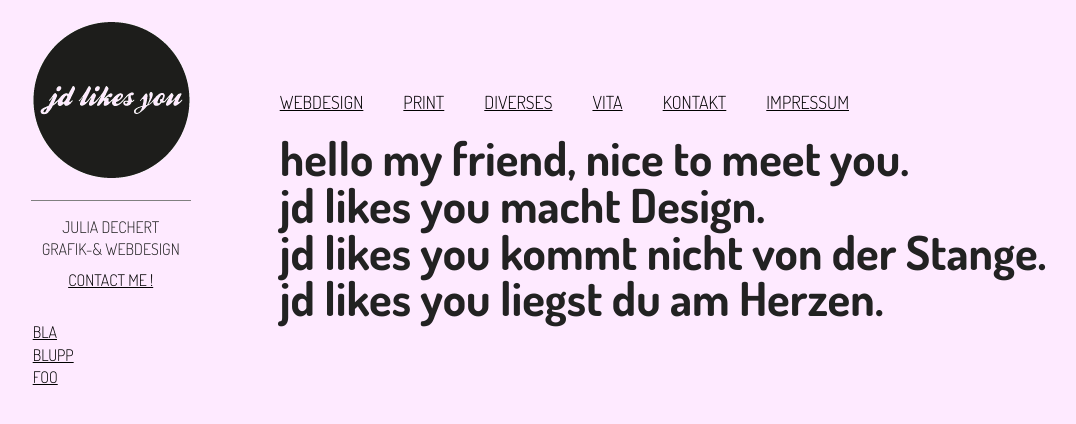
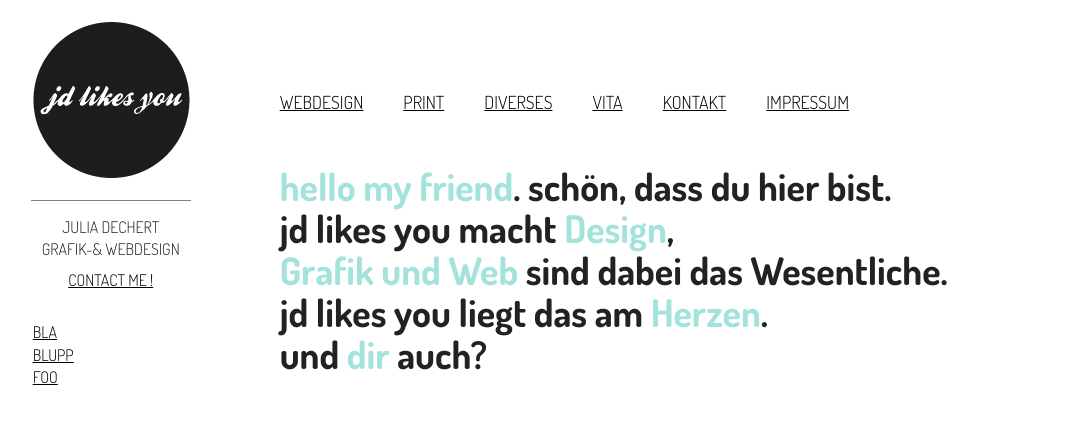
Before and after one commit to jd-likes-you/jdlikesyou.de, a PHP site: page / in a window 1280 px wide. Shown: the top 424 px of the page, without its empty margins (85-1161 px from the left). Run offline with PHP 8.4, Linux system fonts and the light colour scheme.

Commit message:
several design changes: font-sizes, font-colors, size of slider

```diff
--- a/css/main.css
+++ b/css/main.css
@@ -9,11 +9,12 @@ html{
 	body {
 		margin-top: 20px;
 		margin-bottom: 30px;
-		background-color: #f5ffff;
 	}
 
 	h1 {
 		margin-bottom: 10px;
+		font-size: 38px;
+		margin-top: 44px;
 	}
 
 	h2 {
@@ -45,7 +46,7 @@ html{
 	}
 
 	nav a.active:hover {
-		border-bottom: 1px solid #971449;
+		border-bottom: 1px solid #277DAC;
 	}
 
 	#nav-top a {
@@ -79,7 +80,7 @@ html{
 	}
 
 	a:hover {
-		color:#971449;
+		color:#277DAC;
 	}
 
 	p.image-description {
@@ -88,14 +89,26 @@ html{
 	}
 
 	#introtext {
-		font-size: 40px;
-		line-height: 35pt;
+    	font-size: 38px;
+    	font-weight: bold;
+    	line-height: 42px;
+    	margin-top: 50px;
 	}
 
 	#intro-img {
 		margin-bottom: 0;
    		padding-bottom: 20px;
    		border-bottom: 1px solid grey;
+	}
+
+	span.colortext {
+		color: #277DAC;
+	}
+
+
+	#line {
+		width: 1500px;
+		height: 30px;
 	}
 
 	/* ============================= */
@@ -115,10 +128,9 @@ html{
 	/* ============================= */
 
 	div.orbit-wrapper {
-		width: 700px !important;
+		width: 730px !important;
 		margin-bottom:10px;
-		border: 1px solid #d1d3d4;
-		}
+	}
 
  	div.orbit-wrapper div.slider-nav span {
 		height: 70px;
--- a/index.php
+++ b/index.php
@@ -2,17 +2,18 @@
 	require 'header.php';
 ?>
 
-<article id="introtext">
-	<h1>
-	hello my friend, nice to meet you.
+<p id="introtext">
+	<span class="colortext">hello my friend</span>. schön, dass du hier bist.
 	<br>
-	jd likes you macht Design.
+	jd likes you macht <span class="colortext">Design</span>,
 	<br>
-	jd likes you kommt nicht von der Stange.
+	<span class="colortext">Grafik und Web</span> sind dabei das Wesentliche.
 	<br>
-	jd likes you liegst du am Herzen.
-	</h1>
-</article>
+	jd likes you liegt das am <span class="colortext">Herzen</span>.
+	<br>
+	und <span class="colortext">dir</span> auch?
+	<br>
+</p>
 
 <?php
 	require 'footer.php';
--- a/js/fade.js
+++ b/js/fade.js
@@ -1,18 +1,18 @@
 function fade() {
 	var colors=[
-		"#EAFFFF",
-		"#EAFFE7",
-		"#FFF1DA",
-		"#FFEAFF",
-		"#EDE6F5"
+		"#DB6954",
+		"#C6C385",
+		"#5D8AA8",
+		"#A3E3DB",
+		"#915C83"
 	];
 
     var color = colors[Math.floor(Math.random()*colors.length)]
-    $("body").stop().animate({ backgroundColor: color}, 10000);
+    $(".colortext").stop().animate({ color: color}, 3000);
     console.log(color);
 }
 
 $(document).ready(function(){
     fade();
-    window.setInterval(fade, 10000);
+    window.setInterval(fade, 3000);
 });
```
Also changed, not shown: header.php (line endings or trailing spaces), images/line.png (added).
